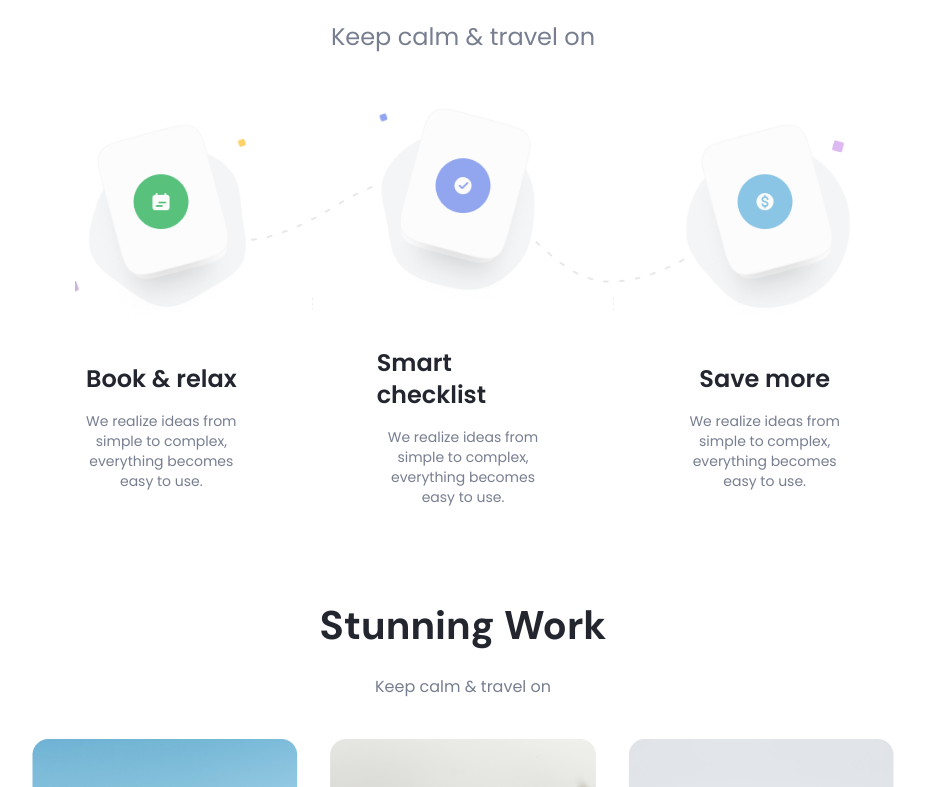
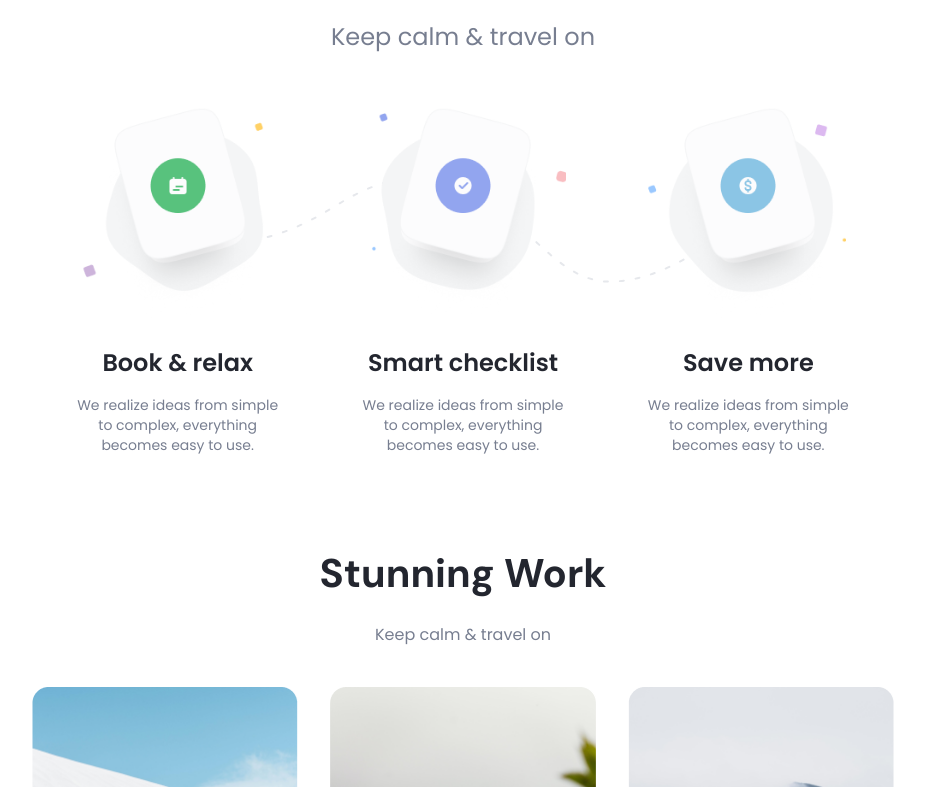
Before and after one commit to kamranlatifch/fleet-ui-dev, a React (Vite) app: page / in a window 1280 px wide. Shown: the part 2459-3246 px from the top of the page, without its empty margins (177-1102 px from the left). Built offline with nearby package versions, Linux system fonts and the light colour scheme.

Commit message:
fix(pr): fix pr issues

```diff
--- a/package.json
+++ b/package.json
@@ -1,4 +1,5 @@
 {
+  "homepage": "https://kamranlatifch.github.io/fleet-ui-dev",
   "name": "fleet-ui",
   "private": true,
   "version": "0.0.0",
@@ -7,7 +8,8 @@
     "dev": "vite",
     "build": "vite build",
     "lint": "eslint .",
-    "preview": "vite preview"
+    "preview": "vite preview",
+    "deploy": "gh-pages -d dist"
   },
   "dependencies": {
     "react": "^18.3.1",
@@ -23,6 +25,7 @@
     "eslint-plugin-react": "^7.37.2",
     "eslint-plugin-react-hooks": "^5.0.0",
     "eslint-plugin-react-refresh": "^0.4.14",
+    "gh-pages": "^6.2.0",
     "globals": "^15.11.0",
     "postcss": "^8.4.49",
     "tailwindcss": "^3.4.15",
--- a/src/App.jsx
+++ b/src/App.jsx
@@ -17,7 +17,7 @@ import {
 
 function App() {
   return (
-    <>
+    <div className='xl:max-w-[1440px] m-auto'>
       <Navbar />
       <Hero />
       <AdventureCarousal />
@@ -32,7 +32,7 @@ function App() {
       <TravelKit />
       <BrowseByCategory />
       <Footer />
-    </>
+    </div>
   );
 }
 
--- a/src/assets/svgs/HowItWorkHR.jsx
+++ b/src/assets/svgs/HowItWorkHR.jsx
@@ -1,6 +1,6 @@
 import React from 'react';
 
-const HowItWorkHR = (className) => {
+const HowItWorkHR = ({ className }) => {
   return (
     <svg
       width='3'
--- a/src/index.css
+++ b/src/index.css
@@ -4,6 +4,9 @@
 
 body {
   background-color: '#FCFCFD';
+}
+.scrollbar-hide {
+  scrollbar-width: none;
 }
 @layer components {
   h1 {
--- a/vite.config.js
+++ b/vite.config.js
@@ -3,6 +3,7 @@ import react from '@vitejs/plugin-react';
 import path from 'path';
 
 export default defineConfig({
+  base: '/fleet-ui-dev/',
   plugins: [react()],
   resolve: {
     alias: {
```
Also changed, not shown: src/components/TravelKit.jsx (+0 -25 lines), 1 other file (tests, documents, lock files or other folders).
